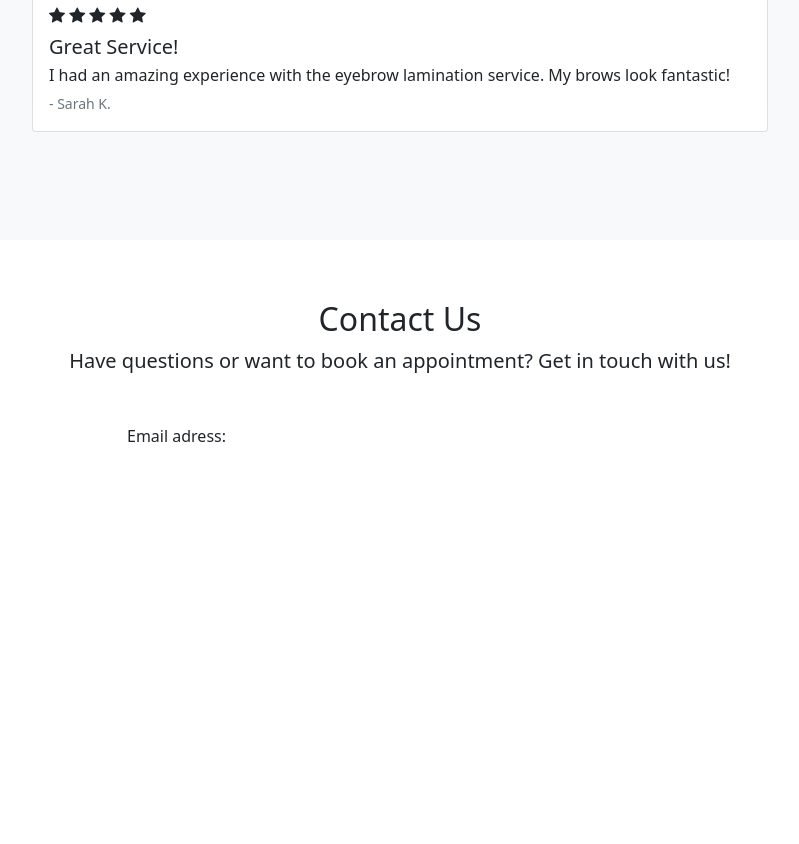
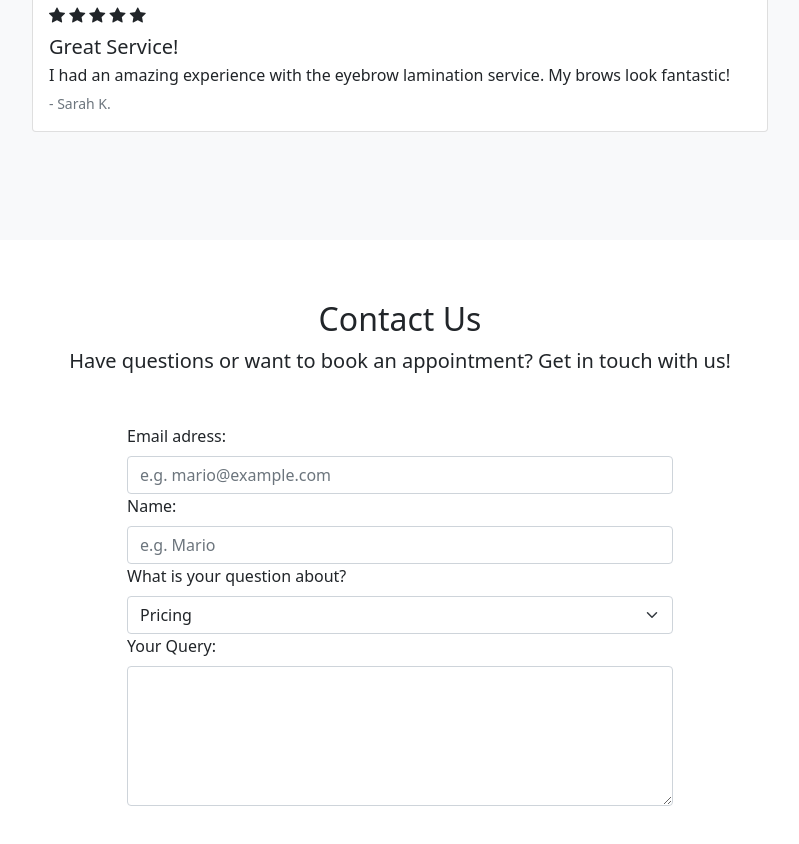
Before and after one commit to blackaslife/Eyebrow-project-Bootstrap5, a plain HTML site: page index.html in a window 1280 px wide. Shown: the part 3201-4045 px from the top of the page, without its empty margins (240-1039 px from the left). Before the commit the page ends 3765 px from the top, so only its background shows below. Drawn offline with nearby package versions, Linux system fonts and the light colour scheme.

Commit message:
first part of form

```diff
--- a/index.html
+++ b/index.html
@@ -299,6 +299,17 @@
                 <div class="col-lg-6">
                     <form>
                         <label for="email" class="form-label">Email adress:</label>
+                        <input type="email" id="email" class="form-control" placeholder="e.g. mario@example.com">
+                        <label for="name" class="form-label">Name:</label>
+                        <input type="text" id="name" class="form-control" placeholder="e.g. Mario">
+                        <label for="subject" class="form-label">What is your question about?</label>
+                        <select id="subject" class="form-select">
+                            <option value="pricing" selected>Pricing</option>
+                            <option value="appointment">Appointment</option>
+                            <option value="other">Other</option>
+                        </select>
+                        <label for="query" class="form-label">Your Query:</label>
+                        <textarea id="query" class="form-control" style="height: 140px;"></textarea>
                     </form>
                 </div>
             </div>
```
